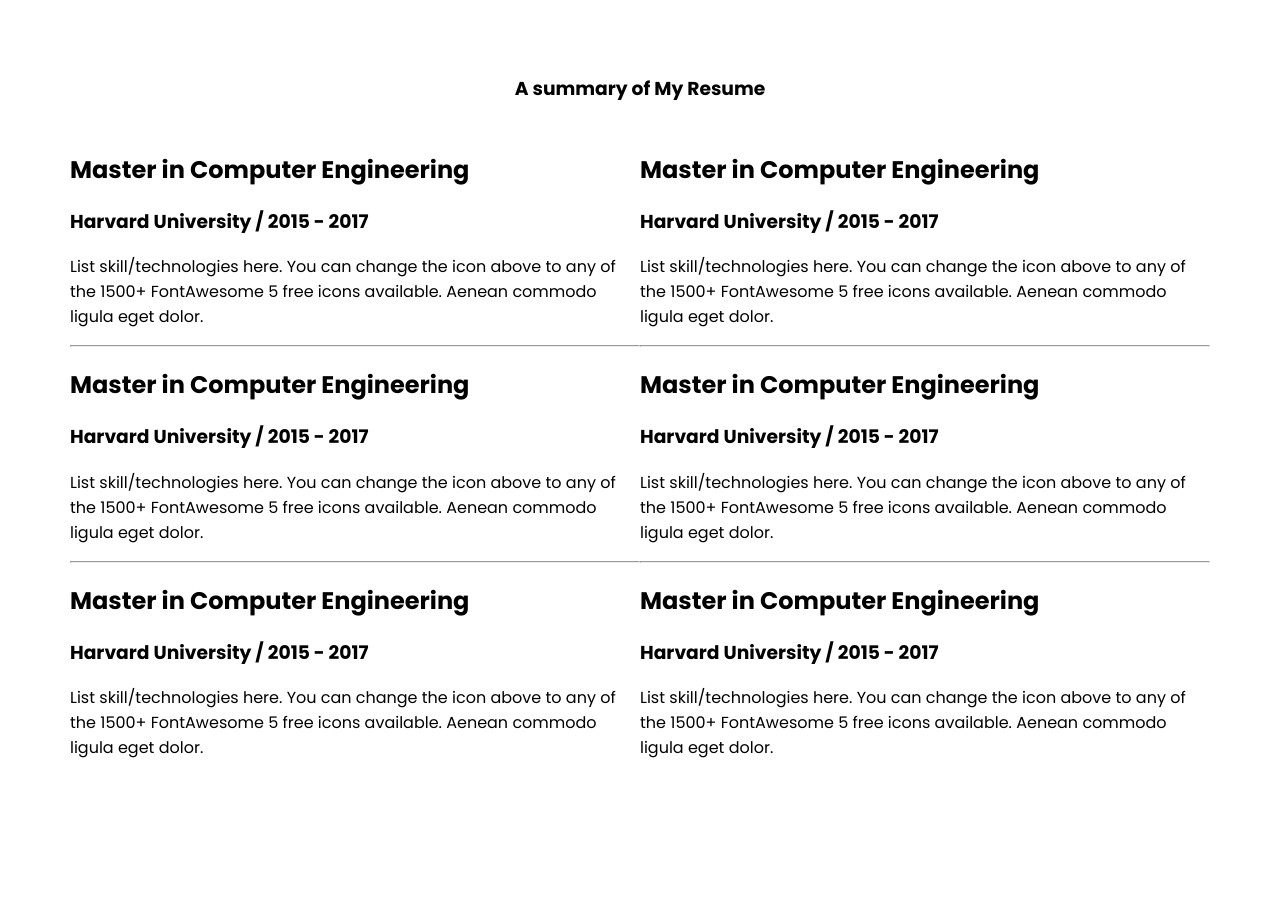
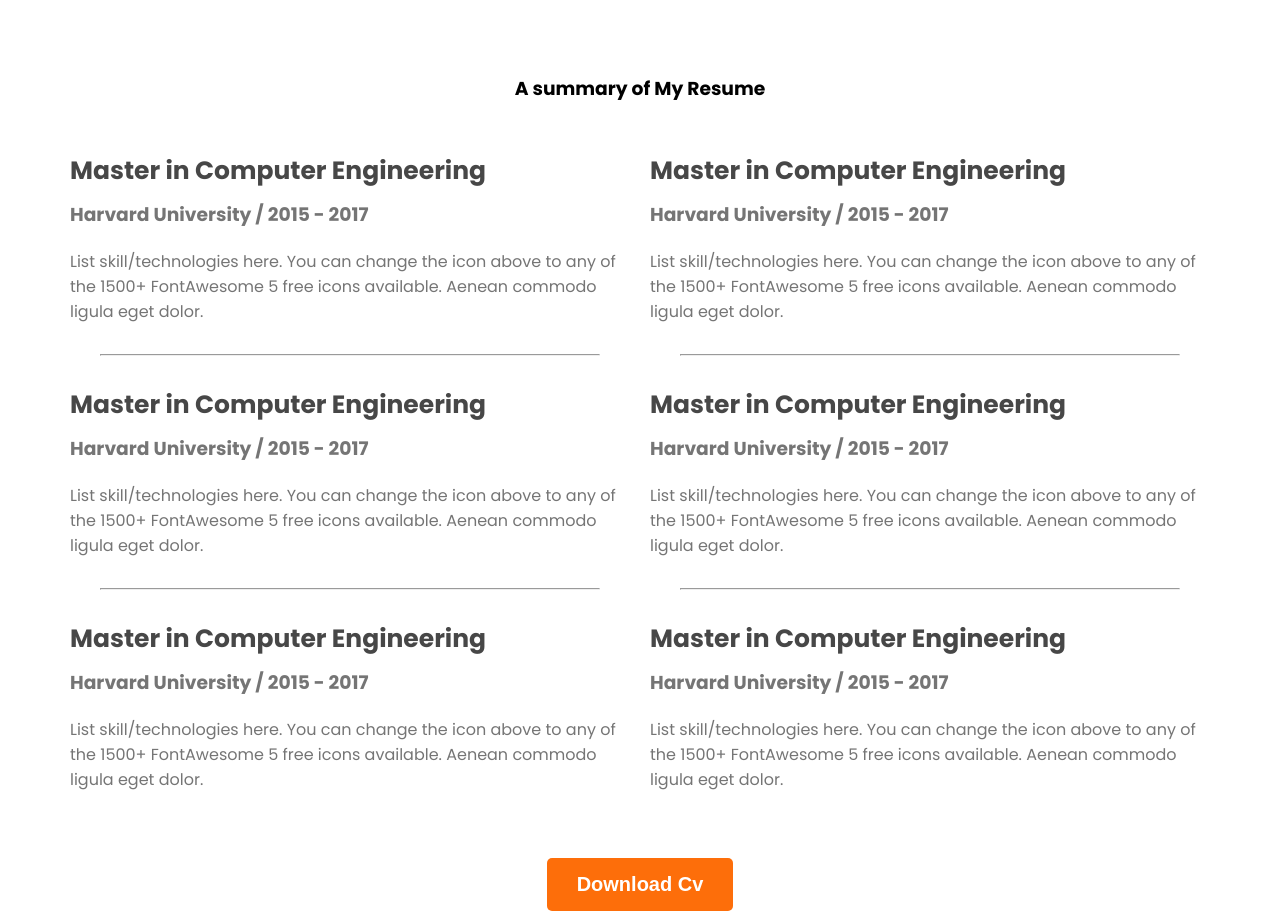
Before and after one commit to mahiralshahiar/web-developer-portfolio, a plain HTML site: page index.html in a window 1280 px wide. Shown: the part 2120-3031 px from the top of the page. Before the commit the page ends 2896 px from the top, so only its background shows below. Drawn offline with Linux system fonts and the light colour scheme.

Commit message:
finish the resume section

```diff
--- a/index.html
+++ b/index.html
@@ -181,6 +181,7 @@
 
 
             </div>
+            <div class="download-cv"><button class="btn-primary">Download Cv</button></div>
         </section>
 
 
--- a/styles/portfolio.css
+++ b/styles/portfolio.css
@@ -188,5 +188,35 @@
 
 .resume-container {
     display: flex;
-    justify-content: space-around;
+    gap: 20px;
+
 }
+
+.resume-item-title {
+
+    color: #474747;
+    font-size: 25px;
+    font-weight: 700;
+    margin-bottom: 10px;
+}
+
+.resume-item-institute {
+    margin-bottom: 20px;
+    margin-top: 0px;
+}
+
+
+.resume-item-institute,
+.resume-item-description {
+    color: #757575;
+
+}
+
+.resume-container hr {
+    margin: 30px;
+}
+
+.download-cv {
+    text-align: center;
+    margin-top: 50px;
+}
```
